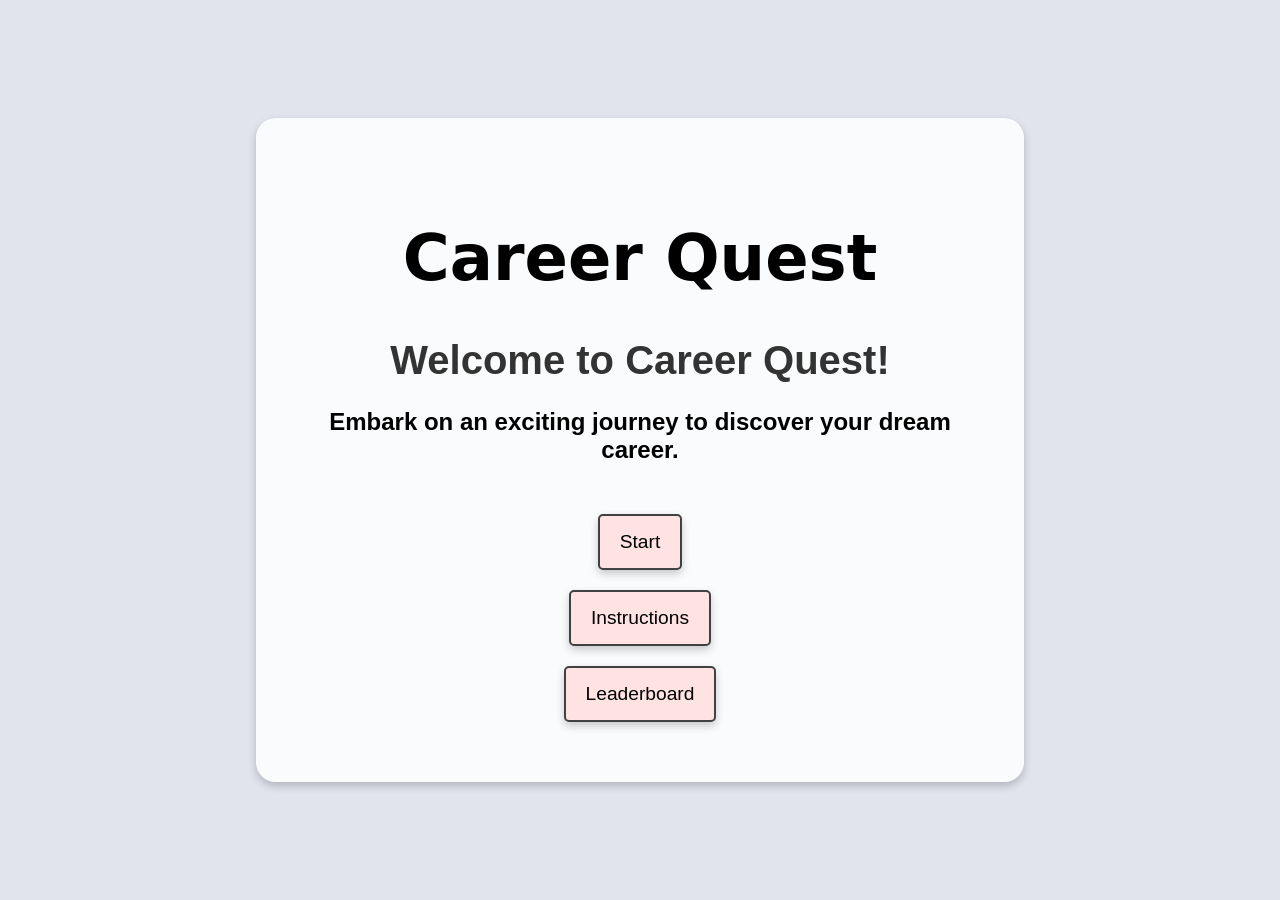
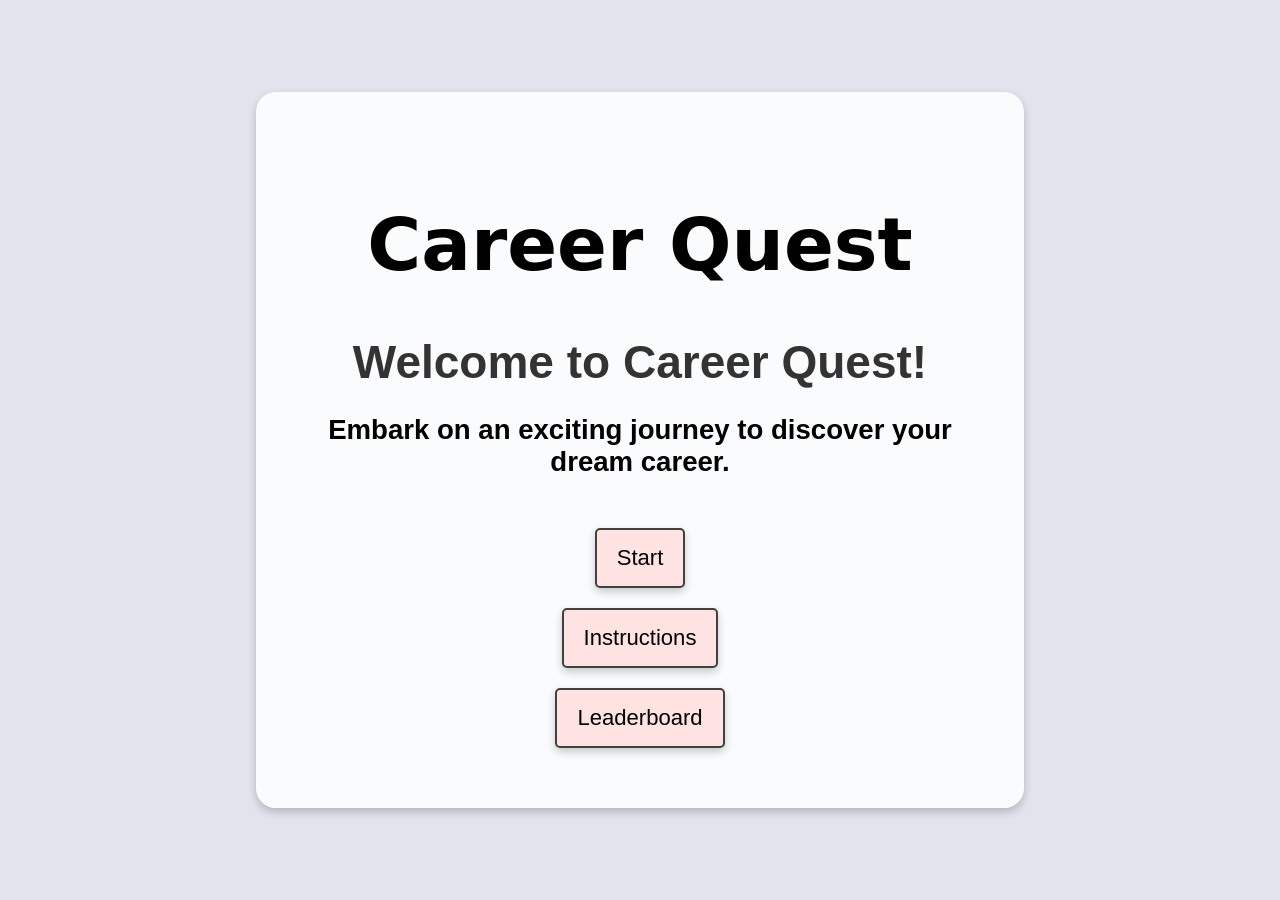

change font cuz merge messed smth up

--- a/css/style.css
+++ b/css/style.css
@@ -1,8 +1,8 @@
-html { font-size: 100%; }
+html { font-size: 115%; }
 
 @font-face {
-    font-family: 'Opendyslexicbold';
-    src: url('../assets/fonts/OpendyslexicBold-9Yo9n.otf') format('opentype');
+    font-family: 'SimpleMinimalist';
+    src: url('../assets/fonts/SimpleMinimalist-3lV3z.otf') format('opentype');
 }
 
 @font-face {
@@ -20,7 +20,7 @@ html { font-size: 100%; }
 
 body {
     background-color: #e1e3ed;
-    font-family: 'Opendyslexicbold', sans-serif;
+    font-family: 'SimpleMinimalist', sans-serif;
     display: flex;
     align-items: center;
     justify-content: center;
@@ -85,7 +85,7 @@ button   {
     box-shadow: 0 4px 8px 0 rgba(0, 0, 0, 0.2);
     text-align: center;
     font-size: 1.20rem;
-    font-family: 'Opendyslexicbold', sans-serif;
+    font-family: 'SimpleMinimalist', sans-serif;
     cursor: pointer;
     transition: transform 0.2s ease-in-out;
 }
@@ -130,7 +130,7 @@ img {
 
 #instructions-container h1 {
     margin: 0 0 10px 0;
-    font-family: 'Opendyslexicbold', sans-serif;
+    font-family: 'SimpleMinimalist', sans-serif;
     font-size: 1.2rem;
 }
 
@@ -259,7 +259,7 @@ img {
     padding: 10px 20px;
     font-size: 1.00rem;
     cursor: pointer;
-    font-family: 'Opendyslexicbold', sans-serif;
+    font-family: 'SimpleMinimalist', sans-serif;
     z-index: 10;
 }
 
